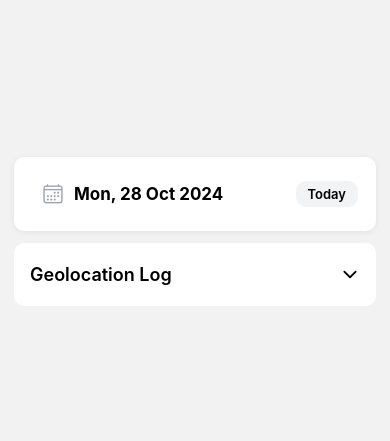
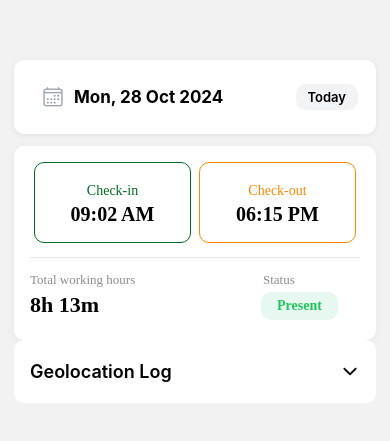
Before and after one commit to faisalabdulghani/gps_base_attendance_app, a React Native app: screen /Login in a window 390 px wide. Shown: the part 197-638 px from the top of the page. Built offline with nearby package versions, Linux system fonts and the light colour scheme.

Commit message:
Time Badge, Attendance Detail Card component

```diff
--- /dev/null
+++ b/app/components/AttendanceDetailCard.js
@@ -0,0 +1,150 @@
+import { View, Text, StyleSheet } from "react-native";
+import { fonts, sizes } from "../theme/typography";
+import TimeBadge from "./TimeBadge";
+import { Colors } from "../theme/Colors";
+
+const AttendanceDetailCard = ({
+    checkInTime = "09:02 AM",
+    checkOutTime = "06:15 PM",
+    totalHours = "8h 13m",
+    status = "Present",
+}) => {
+
+
+    const statusStyles = {
+        Present: {
+            badgeBg: "#E6F8EF",
+            badgeColor: Colors.PRESENT,
+        },
+        Absent: {
+            badgeBg: "#FEECEC",
+            badgeColor: Colors.ABSENT,
+        },
+        Late: {
+            badgeBg: "#FFF7E6",
+            badgeColor: Colors.LATE,
+        },
+        Leave: {
+            badgeBg: "#2d9cdb33",
+            badgeColor: Colors.LEAVE,
+        },
+    };
+
+    const s = statusStyles[status];
+
+    return (
+        <View style={styles.card}>
+            {/* Time Display Row */}
+            <View style={styles.timeRow}>
+                <TimeBadge
+                    label="Check-in"
+                    time={checkInTime}
+                    labelColor="#007020"
+                    borderColor="#007020"
+
+                />
+
+
+                <TimeBadge
+                    label="Check-out"
+                    time={checkOutTime}
+                    labelColor="#FF8A00"
+                    borderColor="#FF8A00"
+
+                />
+            </View>
+
+            <View style={styles.dvider}></View>
+
+            {/* Bottom Row - Total Hours & Status */}
+            <View style={styles.bottomContainer}>
+                <View style={styles.totalContainer}>
+                    <Text style={styles.totalLabel}>Total working hours</Text>
+                    <Text style={styles.totalValue}>{totalHours}</Text>
+
+
+                </View>
+
+                <View style={styles.statusContainer}>
+                    <Text style={styles.statusLabel}>Status</Text>
+
+                    <View style={[styles.statusBadge, { backgroundColor: s.badgeBg, }]}>
+                        <Text style={[styles.statusText, { color: s.badgeColor }]}>
+                            {status}
+                        </Text>
+                    </View>
+                </View>
+            </View>
+        </View>
+    );
+};
+
+export default AttendanceDetailCard;
+
+const styles = StyleSheet.create({
+    card: {
+        backgroundColor: Colors.WHITE,
+        borderRadius: 10,
+        padding: 16,
+        shadowColor: Colors.BLACK,
+        shadowOffset: { width: 0, height: 2 },
+        shadowOpacity: 0.05,
+        shadowRadius: 10,
+        elevation: 3,
+        width: "100%",
+    },
+    timeRow: {
+        flexDirection: "row",
+
+    },
+
+    dvider: {
+        borderTopWidth: 1,
+        borderTopColor: Colors.DIVIDERCOLOR,
+        marginVertical: 14,
+    },
+
+    bottomContainer: {
+        flexDirection: "row"
+    },
+    totalContainer: {
+        // flexDirection: "row",
+        //justifyContent: "space-between",
+        //paddingVertical: 4
+        width: "70%"
+    },
+    totalLabel: {
+        fontSize: 13,
+        color: Colors.TEXTLIGHT,
+        fontFamily: fonts.REGULAR,
+    },
+    totalValue: {
+        fontSize: 22,
+        fontWeight: "700",
+        color: Colors.BLACK,
+        fontFamily: fonts.BOLD,
+        marginVertical: 4
+
+    },
+    statusContainer: {
+    },
+    statusLabel: {
+        fontSize: 13,
+        color: Colors.TEXTLIGHT,
+        fontFamily: fonts.REGULAR,
+        paddingHorizontal: 2
+
+    },
+    statusBadge: {
+        paddingHorizontal: 16,
+        paddingVertical: 6,
+        borderRadius: 10,
+        marginVertical: 4
+    },
+    statusText: {
+        fontSize: 14,
+        fontWeight: "600",
+        fontFamily: fonts.BOLD,
+
+    },
+});
--- /dev/null
+++ b/app/components/TimeBadge.js
@@ -0,0 +1,49 @@
+import React from "react";
+import { View, Text, StyleSheet } from "react-native";
+import { fonts, sizes } from "../theme/typography";
+import { Colors } from "../theme/Colors";
+
+const TimeBadge = ({
+    label = "Check-in",
+    time = "--:--",
+    labelColor = "#007020",
+    borderColor = "#007020"
+}) => {
+    return (
+        <View style={[styles.container, { borderColor: borderColor }]}>
+            <Text style={[styles.label, { color: labelColor }]}>
+                {label}
+            </Text>
+            <Text style={styles.time}>
+                {time}
+            </Text>
+        </View>
+    );
+};
+
+export default TimeBadge;
+
+const styles = StyleSheet.create({
+    container: {
+        flex: 1,
+        paddingVertical: 16,
+        paddingHorizontal: 20,
+        borderRadius: 10,
+        alignItems: "center",
+        justifyContent: "center",
+        borderWidth: 1,
+        marginHorizontal: 4
+    },
+    label: {
+        fontSize: 14,
+        fontWeight: "500",
+        marginVertical: 4,
+        fontFamily: fonts.REGULAR,
+    },
+    time: {
+        fontSize: 20,
+        fontWeight: "700",
+        fontFamily: fonts.BOLD,
+        color: Colors.BLACK
+    },
+});
--- a/app/screens/LoginScreen.js
+++ b/app/screens/LoginScreen.js
@@ -7,6 +7,7 @@ import AttendanceCard from '../components/AttendanceCard';
 import StatusLegend from '../components/StatusLegend';
 import TodayDate from '../components/TodayDate';
 import GeoLocationLog from '../components/GeoLocationLog';
+import AttendanceDetailCard from '../components/AttendanceDetailCard';
 
 export default function LoginScreen() {
     const [selected, setSelected] = useState("2025-11-23");
@@ -83,6 +84,13 @@ export default function LoginScreen() {
         // </View>
         <View style={styles.container}>
             <TodayDate dateLabel="Mon, 28 Oct 2024" />
+            <AttendanceDetailCard
+                checkInTime="09:02 AM"
+                checkOutTime="06:15 PM"
+                totalHours="8h 13m"
+                status="Present"
+
+            />
             <GeoLocationLog
                 checkInAdress='123 Main Street, Anytown, USA'
                 checkOutAdress='123 Main Street, Anytown, USA'
```
